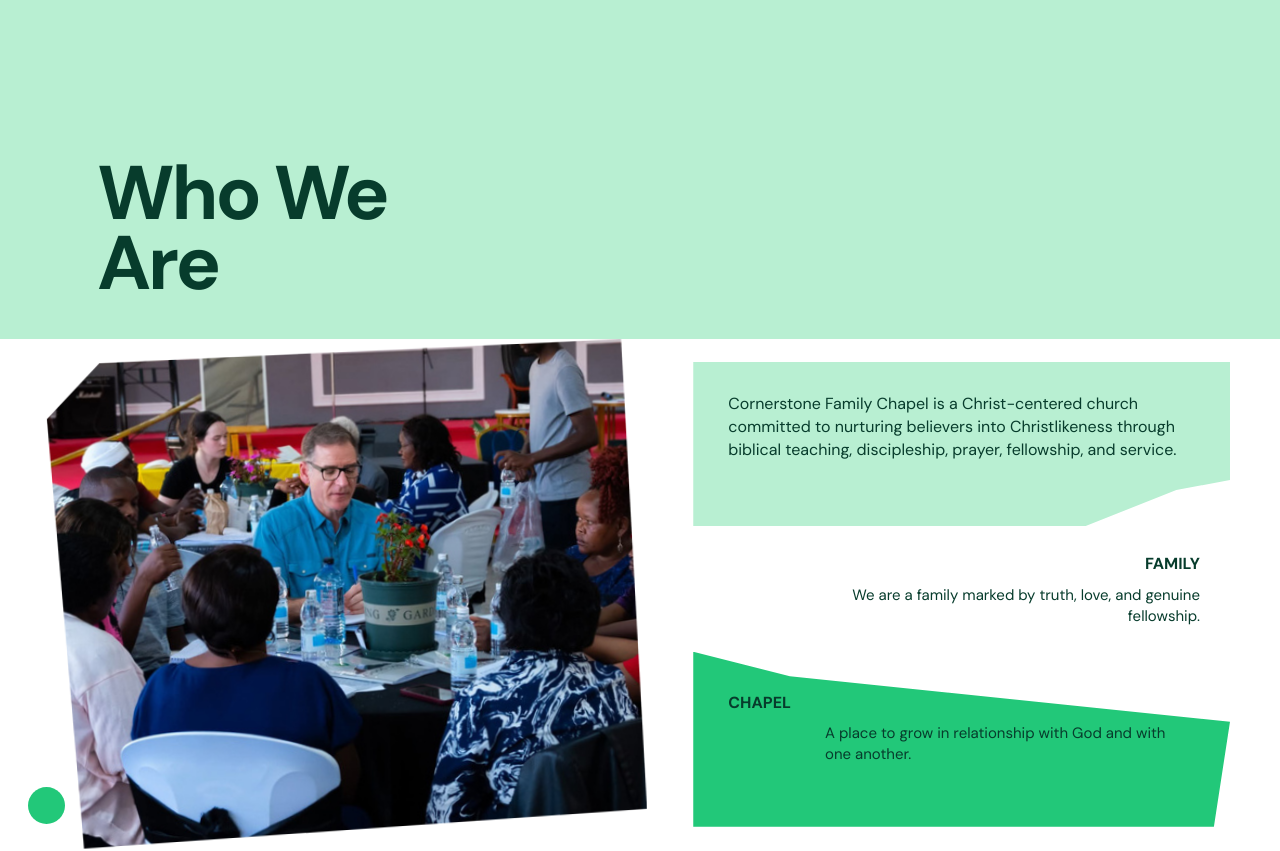
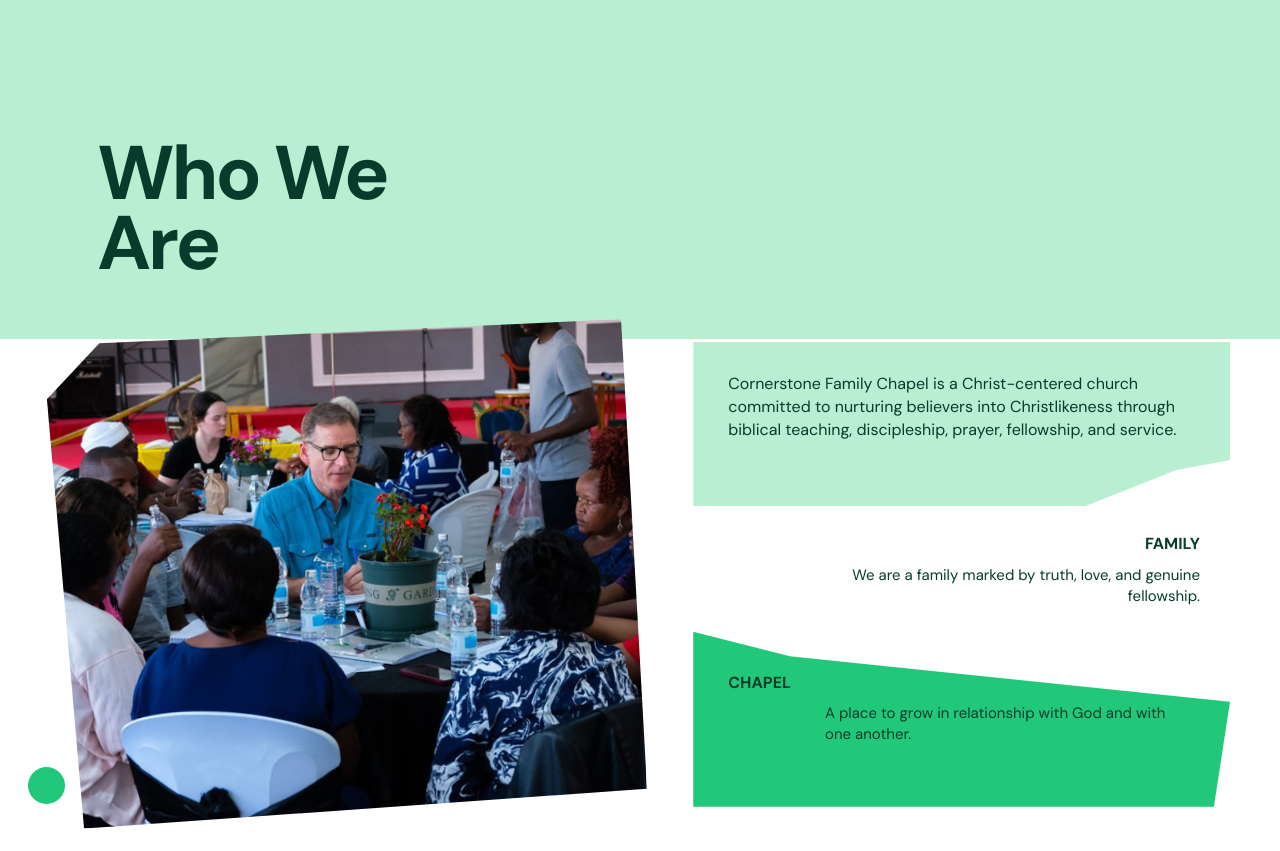
Before and after one commit to Watenehub/CFC, a React (Vite) app in the folder frontend/: page /about in a window 1280 px wide. Shown: the part 2140-2991 px from the top of the page. Built offline with nearby package versions, Linux system fonts and the light colour scheme; no server answers.

Commit message:
Increase negative margin-top to -200px
- Increased from -180px to -200px to further reduce blank space

```diff
--- a/frontend/src/pages/About.css
+++ b/frontend/src/pages/About.css
@@ -816,7 +816,7 @@
 .about-who {
   padding: 0 0 110px;
   background: var(--about-white);
-  margin-top: -180px;
+  margin-top: -200px;
 }
 
 .about-section-title {
```
